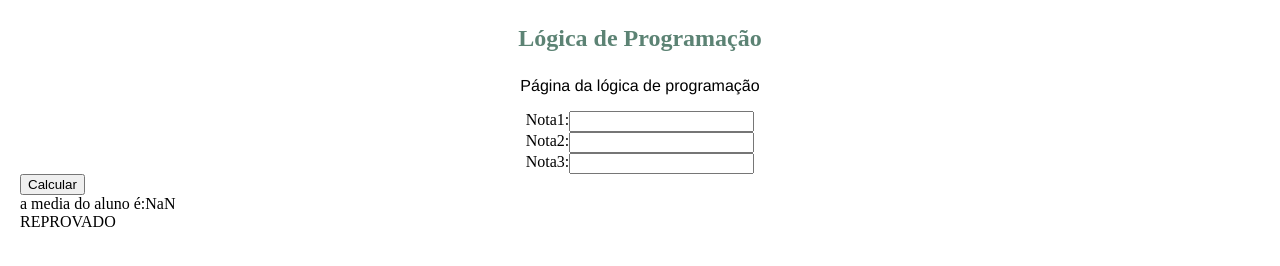
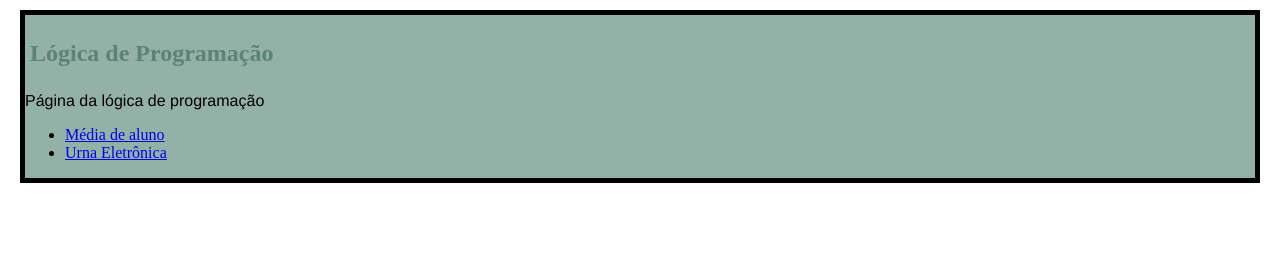
Before and after one commit to ErickHanom/logica-programacao, a plain HTML site: page index.html in a window 1280 px wide. Drawn offline with Linux system fonts and the light colour scheme; files that its build step writes are made by us from their sources.

Commit message:
fix: Dividindo as pastas

```diff
--- a/index.html
+++ b/index.html
@@ -11,27 +11,11 @@
         <h1 class="titulo-pagina">Lógica de Programação</h1>
         <p>Página da lógica de programação</p>
 
-        <form action="">
-            <div class="controle-formulario">
-                <label for="nota1">Nota1:</label>
-                <input type="text" id="nota1" required>
-            </div>
-
-            <div class="controle-formulario">
-                <label for="nota2">Nota2:</label>
-                <input type="text" id="nota2" required>
-            </div>
-
-            <div class="controle-formulario">
-                <label for="nota3">Nota3:</label>
-                <input type="text" id="nota3" required>
-            </div>
-
-            <button type="button" onclick="mediaAluno()">Calcular</button>
-        </form>
-
-        <div id="resultado"></div>
-        <script src="./script.js"></script>
-    </article>
+        <nav>
+            <ul>
+                <li><a href="./media-aluno/media-aluno.html">Média de aluno</a></li>
+                <li><a href="./urna-eletronica/urna-eletronica.html">Urna Eletrônica</a></li>
+            </ul>
+        </nav>
 </body>
 </html>
--- a/style.css
+++ b/media-aluno/style.css
@@ -11,28 +11,32 @@ margin: 10px 20px;
 
 .titulo-pagina {
     color: var(--cor-primaria);
-    display: flex;
-    justify-content: center;
+
     padding: 5px;
 }
 
 p {
     font-family: var(--fonte-primária);
-    display: flex;
-    justify-content: center;
+
 }
 
 .controle-formulario {
-    display: flex;
-    justify-content: center;
+   display: flex;
+}
+
+form {
+    border: #000;
+    border-radius: 5px solid #000;
 }
 
 button{
     display: flex;
     justify-content: center;
+    align-items: center;
 }
 
 article {
-    border-radius: 5px solid #000;
+    background-color: var(--cor-terciaria);
+    border: 5px solid #000;
 
 }
```
Also changed, not shown: media-aluno/media-aluno.html (added, +37 -0 lines), media-aluno/mediaAluno.js (renamed from script.js), 1 other file.
